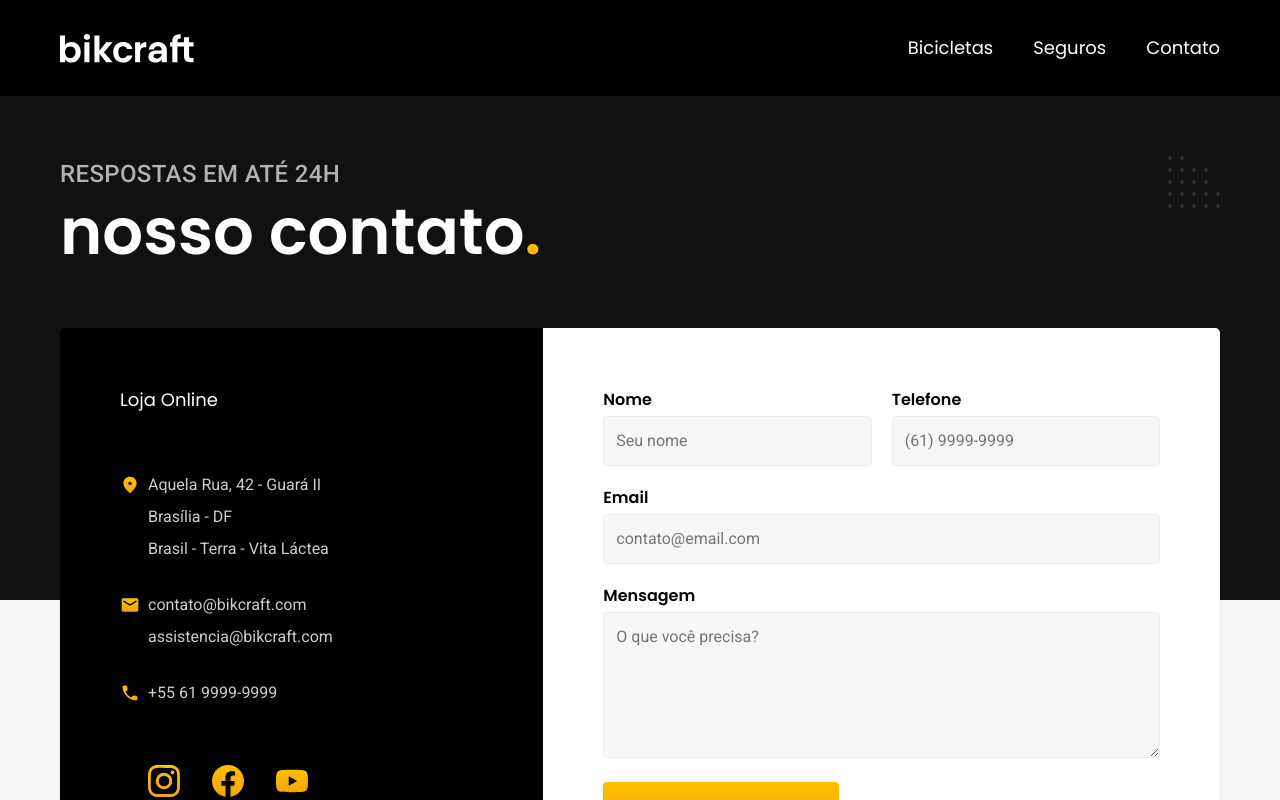
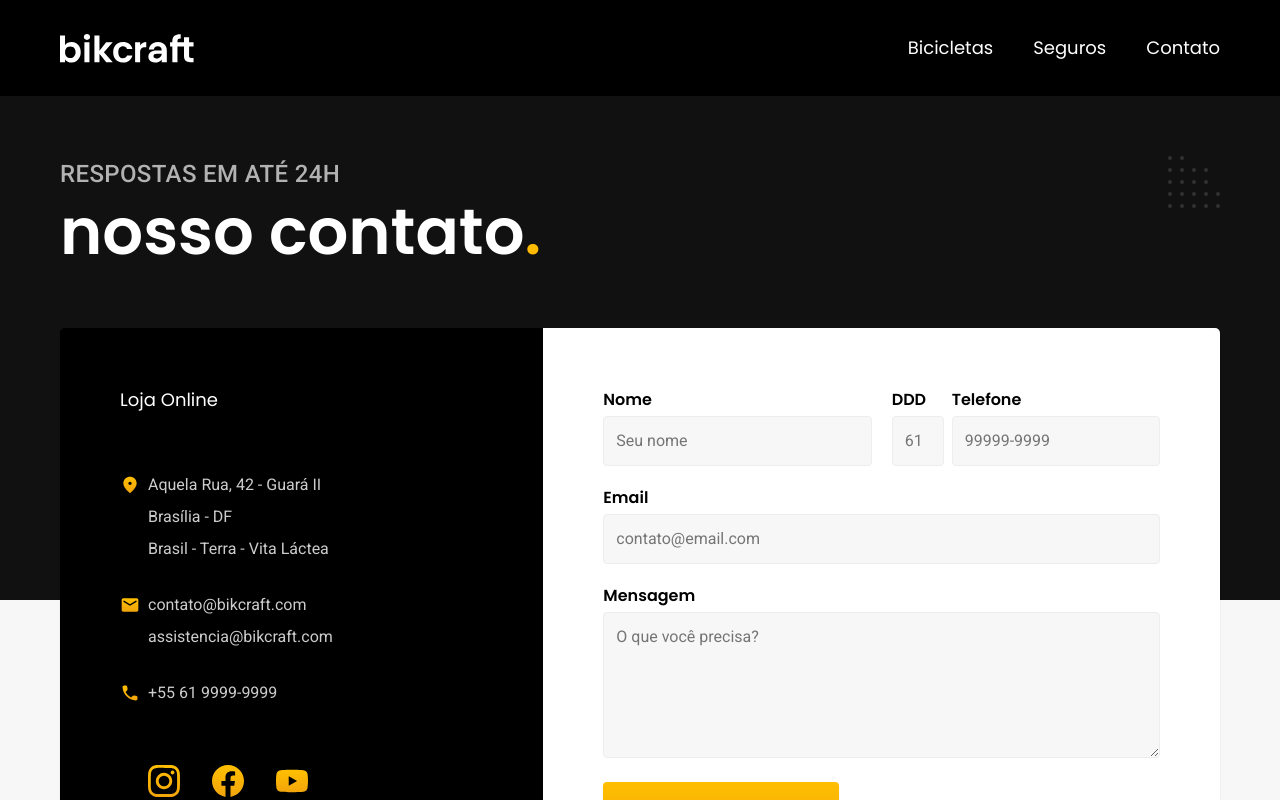
Before and after one commit to fabiof2x/bikcraft-nextjs, a Next.js app: page /contato in a window 1280 px wide. Shown: the top 800 px of the page. Built offline with nearby package versions, Linux system fonts and the light colour scheme.

Commit message:
feat(contact): validating form and sending data to firebase

```diff
--- a/src/components/Button/index.tsx
+++ b/src/components/Button/index.tsx
@@ -1,7 +1,7 @@
 import { ReactNode } from "react";
 import { Link } from "../Link";
 
-import styles from "./Button.module.scss";
+import styles from "../../styles/components/Button.module.scss";
 
 interface Props {
   children: ReactNode,
--- /dev/null
+++ b/src/components/ModalAlert/ModalAlert.module.scss
@@ -0,0 +1,37 @@
+@import "../../styles/variables-and-mixins";
+
+.container {
+  color: $color-12;
+}
+
+.reactModalOverlay {
+  background: rgba(0, 0, 0, 0.5);
+
+  position: fixed;
+  top: 0;
+  left: 0;
+  right: 0;
+  bottom: 0;
+  display: flex;
+  align-items: center;
+  justify-content: center;
+}
+.reactModalContent {
+  width: 100%;
+  max-width: 576px;
+  background: $color-2;
+  padding: 3rem;
+  position: relative;
+  border-radius: 0.25rem;
+}
+.reactModalClose {
+  position: absolute;
+  right: 1.5rem;
+  top: 1.5rem;
+  border: 0;
+  background: transparent;
+  transition: filter 0.2s;
+  &:hover {
+    filter: brightness(0.8);
+  }
+}
--- /dev/null
+++ b/src/components/ModalAlert/index.tsx
@@ -0,0 +1,26 @@
+import Modal from 'react-modal';
+import styles from "./ModalAlert.module.scss";
+import button from "../../styles/components/Button.module.scss";
+
+Modal.setAppElement('#__next');
+
+interface Props {
+  isOpen: boolean;
+  onRequestClose: () => void;
+  modalText: string;
+}
+
+export default function ModalAlert({ isOpen, onRequestClose, modalText }: Props) {
+
+  return (
+    <Modal
+      isOpen={isOpen}
+      onRequestClose={onRequestClose}
+      overlayClassName={styles.reactModalOverlay}
+      className={styles.reactModalContent}
+    >
+      <p>{modalText}</p>
+      <button onClick={onRequestClose} className={button.buttonContainer} type='submit'>Fechar</button>
+    </Modal>
+  );
+}
--- /dev/null
+++ b/src/pages/api/contact.ts
@@ -0,0 +1,31 @@
+import { addDoc, collection } from "firebase/firestore";
+import { NextApiRequest, NextApiResponse } from "next";
+import { db } from "../../services/firebase";
+
+type Inputs = {
+  name: string,
+  areaCode: string,
+  phone: string,
+  email: string,
+  message: string,
+};
+
+export default async function handler(req: NextApiRequest, res: NextApiResponse) {
+  if (req.method === 'POST') {
+    const contactData: Inputs = req.body;
+
+    const docRef = await addDoc(collection(db, "contato"), {
+      nome: contactData.name,
+      areaCode: contactData.areaCode,
+      phone: contactData.phone,
+      email: contactData.email,
+      message: contactData.message,
+    });
+
+    return res.status(200).json({ data: docRef })
+  } else {
+    res.setHeader('Allow', 'POST')
+    res.status(405).end('Method not allowed')
+    console.log(req.body)
+  }
+}
--- a/src/pages/contato.tsx
+++ b/src/pages/contato.tsx
@@ -1,14 +1,79 @@
+import { FormEvent, useState } from 'react';
+import * as yup from 'yup';
+import { yupResolver } from '@hookform/resolvers/yup'
+import { useForm, SubmitHandler } from "react-hook-form";
+
 import { DocumentTitle } from "../components/DocumentTitle"
 import Header from "../components/patterns/Header"
 import HeaderTitle from "../components/patterns/HeaderTitle";
 import Footer from "../components/patterns/Footer"
+import ModalAlert from '../components/ModalAlert';
 
 import styles from "../styles/Contact.module.scss";
 import form from "../styles/Form.module.scss";
-import Button from "../components/Button";
-import { SocketAddress } from "net";
+import button from "../styles/components/Button.module.scss";
+import { api } from '../services/api';
+
+type Inputs = {
+  name: string,
+  areaCode: string,
+  phone: string,
+  email: string,
+  message: string,
+};
+
+const contactFormSchema = yup.object().shape({
+  message: yup.string()
+    .required('Mensagem é obrigatória'),
+  email: yup.string()
+    .email('E-mail inválido')
+    .required('E-mail é obrigatório'),
+  phone: yup.string()
+    .required('Telefone é obrigatório')
+    .length(9, 'Telefone deve ter 9 dígitos'),
+  areaCode: yup.string()
+    .required('DDD é obrigatório'),
+  name: yup.string()
+    .required('Nome é obrigatório')
+});
 
 export default function Contact() {
+  const [modalAlertIsOpen, setModalAlertIsOpen] = useState(false);
+  const [modalMessage, setModalMessage] = useState('');
+
+  const { register, handleSubmit, reset, formState: { errors } } = useForm<Inputs>({
+    resolver: yupResolver(contactFormSchema)
+  });
+
+  const onSubmit: SubmitHandler<Inputs> = data => {
+    sendContactData(data);
+  }
+
+  function toggleOpenCloseModal() {
+    setModalAlertIsOpen(!modalAlertIsOpen);
+  }
+
+  async function sendContactData({ areaCode, email, message, name, phone }: Inputs) {
+    api.post('/contact', {
+      areaCode, email, message, name, phone
+    })
+      .then(function (response) {
+        setModalMessage('Mensagem enviada com sucesso!');
+        toggleOpenCloseModal();
+        reset();
+      })
+      .catch(function (error) {
+        setModalMessage('Erro ao enviar a mensagem! Tente novamente');
+        toggleOpenCloseModal();
+      });
+  }
+
+  function onlyNumbers(event: FormEvent) {
+    if (!/[0-9]/.test((event as any).key)) {
+      event.preventDefault();
+    }
+  }
+
   return (
     <>
       <DocumentTitle
@@ -16,6 +81,12 @@ export default function Contact() {
         description="Contato"
       />
       <Header />
+
+      <ModalAlert
+        isOpen={modalAlertIsOpen}
+        onRequestClose={toggleOpenCloseModal}
+        modalText={modalMessage}
+      />
 
       <main>
         <div className={styles.contactBg}>
@@ -49,25 +120,73 @@ export default function Contact() {
               </div>
             </section>
             <section className={styles.contactForm} aria-label="Formulário">
-              <form className={form.form} action="./contato.html">
+              <form
+                id="contactForm"
+                className={form.form}
+                onSubmit={handleSubmit(onSubmit)}
+              >
                 <div>
-                  <label htmlFor="nome">Nome</label>
-                  <input type="text" id="nome" name="nome" placeholder="Seu nome" />
+                  <label htmlFor="name">Nome</label>
+                  <input
+                    type="text"
+                    id="name"
+                    name="name"
+                    placeholder="Seu nome"
+                    {...register("name")}
+                  />
+                  <span className={form.error}>{errors.name?.message}</span>
                 </div>
-                <div>
-                  <label htmlFor="telefone">Telefone</label>
-                  <input type="text" id="telefone" name="telefone" placeholder="(61) 9999-9999" />
+                <div className={styles.formPhone}>
+                  <div>
+                    <label htmlFor="phone">DDD</label>
+                    <input
+                      type="text"
+                      id="areaCode"
+                      name="areaCode"
+                      placeholder="61"
+                      maxLength={2}
+                      onKeyPress={onlyNumbers}
+                      {...register("areaCode")}
+                    />
+                    <span className={form.error}>{errors.areaCode?.message}</span>
+                  </div>
+                  <div>
+                    <label htmlFor="phone">Telefone</label>
+                    <input
+                      type="text"
+                      id="phone"
+                      name="phone"
+                      placeholder="99999-9999"
+                      maxLength={9}
+                      onKeyPress={onlyNumbers}
+                      {...register("phone")}
+                    />
+                    <span className={form.error}>{errors.phone?.message}</span>
+                  </div>
                 </div>
                 <div className={form.col2}>
                   <label htmlFor="email">Email</label>
-                  <input type="email" id="email" name="email" placeholder="contato@email.com" />
+                  <input
+                    type="email"
+                    id="email"
+                    name="email"
+                    placeholder="contato@email.com"
+                    {...register("email")}
+                  />
+                  <span className={form.error}>{errors.email?.message}</span>
                 </div>
                 <div className={form.col2}>
-                  <label htmlFor="mensagem">Mensagem</label>
-                  <textarea rows={5} id="mensagem" name="mensagem" placeholder="O que você precisa?"></textarea>
+                  <label htmlFor="message">Mensagem</label>
+                  <textarea
+                    rows={5}
+                    id="message"
+                    name="message"
+                    placeholder="O que você precisa?"
+                    {...register("message")}
+                  />
+                  <span className={form.error}>{errors.message?.message}</span>
                 </div>
-                {/* <button className="botao col-2">Enviar Mensagem</button> */}
-                <Button>Enviar Mensagem</Button>
+                <button className={button.buttonContainer} type='submit'>Enviar Mensagem</button>
               </form>
             </section>
           </div>
--- /dev/null
+++ b/src/services/api.ts
@@ -0,0 +1,5 @@
+import axios from "axios";
+
+export const api = axios.create({
+  baseURL: '/api'
+})
--- a/src/styles/Form.module.scss
+++ b/src/styles/Form.module.scss
@@ -17,6 +17,7 @@
 }
 
 .form input[type="text"],
+.form input[type="number"],
 .form input[type="email"],
 .form textarea {
   font: 400 1rem/1.5 "Roboto", sans-serif;
@@ -29,12 +30,25 @@
 }
 
 .form input[type="text"]:focus,
+.form input[type="number"]:focus,
 .form input[type="email"]:focus,
 .form textarea:focus {
   outline: none;
   border-color: $color-p1;
   background: $color-0;
   box-shadow: 0 0 0 2px #fea;
+}
+
+.form input[type="number"]::-webkit-inner-spin-button,
+.form input[type="number"]::-webkit-outer-spin-button {
+  -webkit-appearance: none;
+  margin: 0;
+}
+
+.form .error {
+  margin-top: 4px;
+  color: #ff0000;
+  @include font-1-xs;
 }
 
 @media (max-width: 600px) {
--- a/src/components/Button/Button.module.scss
+++ b/src/styles/components/Button.module.scss
@@ -1,4 +1,4 @@
-@import "../../styles/variables-and-mixins";
+@import "../variables-and-mixins";
 
 .buttonContainer {
   display: inline-block;
--- a/src/styles/contact/_contact.scss
+++ b/src/styles/contact/_contact.scss
@@ -110,3 +110,9 @@
     margin-bottom: 12px;
   }
 }
+
+.formPhone {
+  display: grid;
+  grid-template-columns: 1fr 4fr;
+  gap: 8px;
+}
```
Also changed, not shown: package.json (+8 -1 lines), 1 other file (tests, documents, lock files or other folders).
